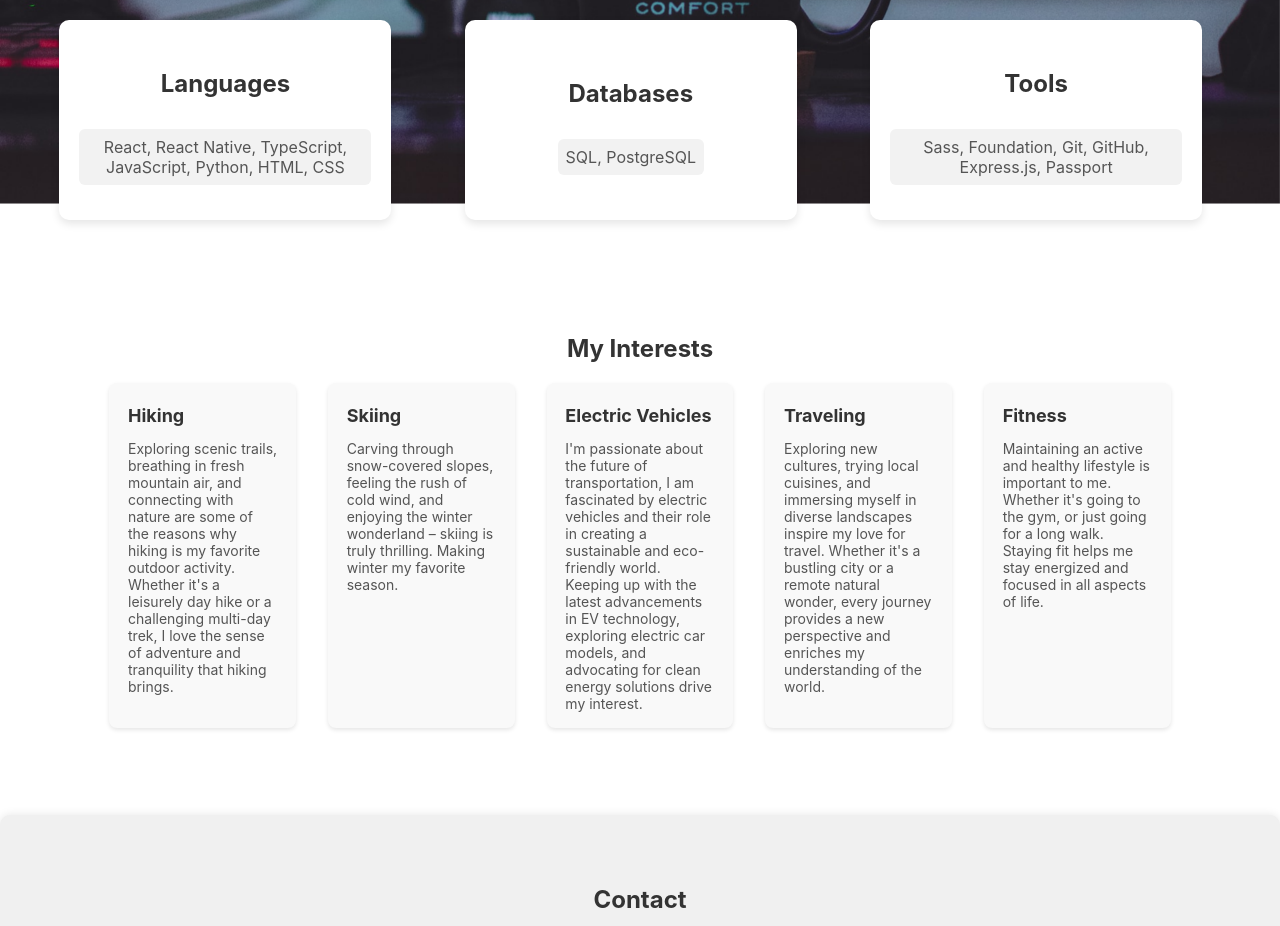
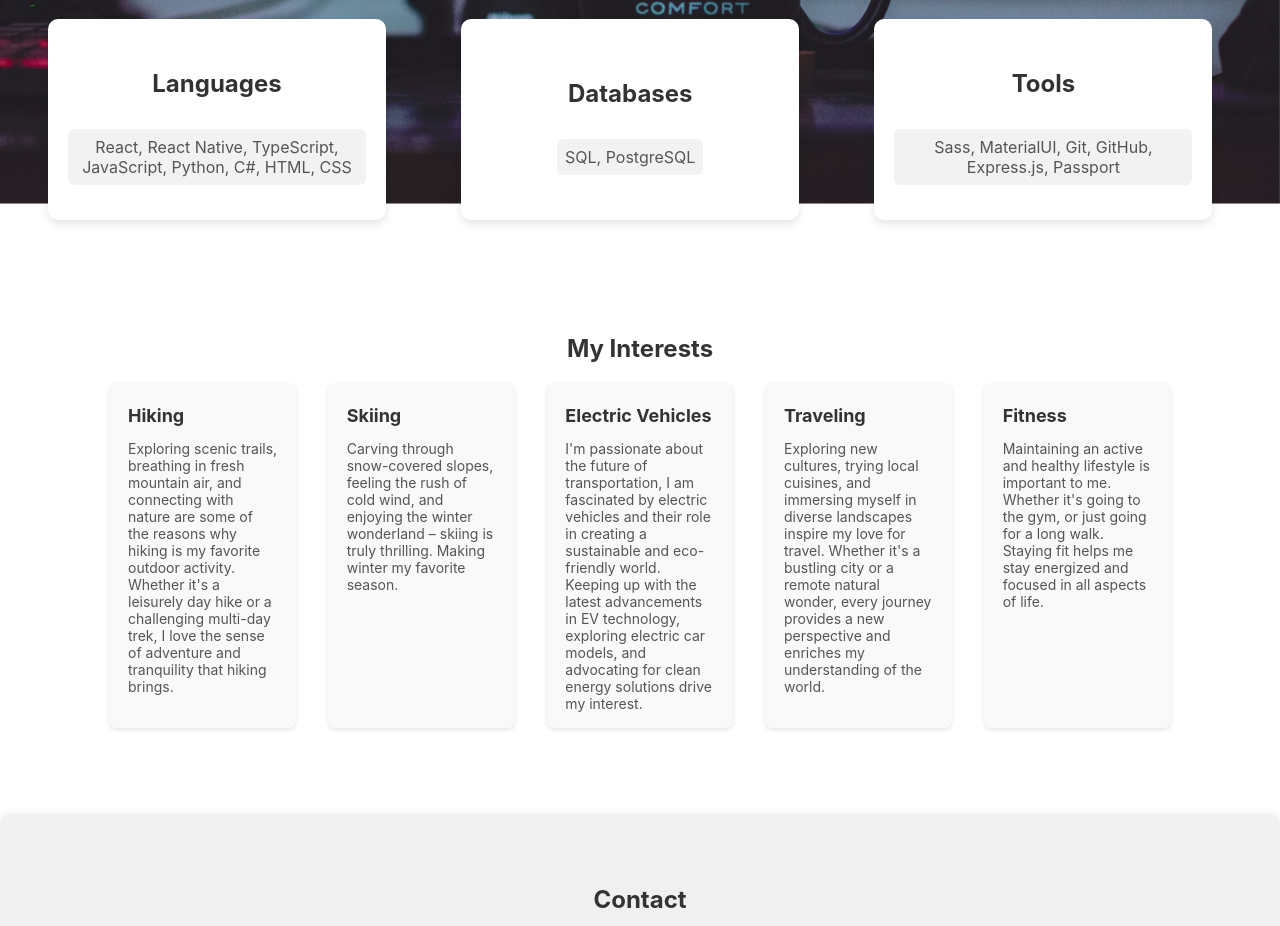
Before and after one commit to Gkimbo/personal-website, a React (Create React App) app: page / in a window 1280 px wide. Shown: the part 3740-4666 px from the top of the page. Built offline with nearby package versions, Linux system fonts and the light colour scheme.

Commit message:
update skills

```diff
--- a/src/components/TechnicalSkills.js
+++ b/src/components/TechnicalSkills.js
@@ -11,11 +11,12 @@ const TechnicalSkills = () => {
 			"TypeScript",
 			"JavaScript",
 			"Python",
+			"C#",
 			"HTML",
 			"CSS",
 		],
 		Databases: ["SQL", "PostgreSQL"],
-		Tools: ["Sass", "Foundation", "Git", "GitHub", "Express.js", "Passport"],
+		Tools: ["Sass", "MaterialUI", "Git", "GitHub", "Express.js", "Passport"],
 	};
 
 	return (
```
